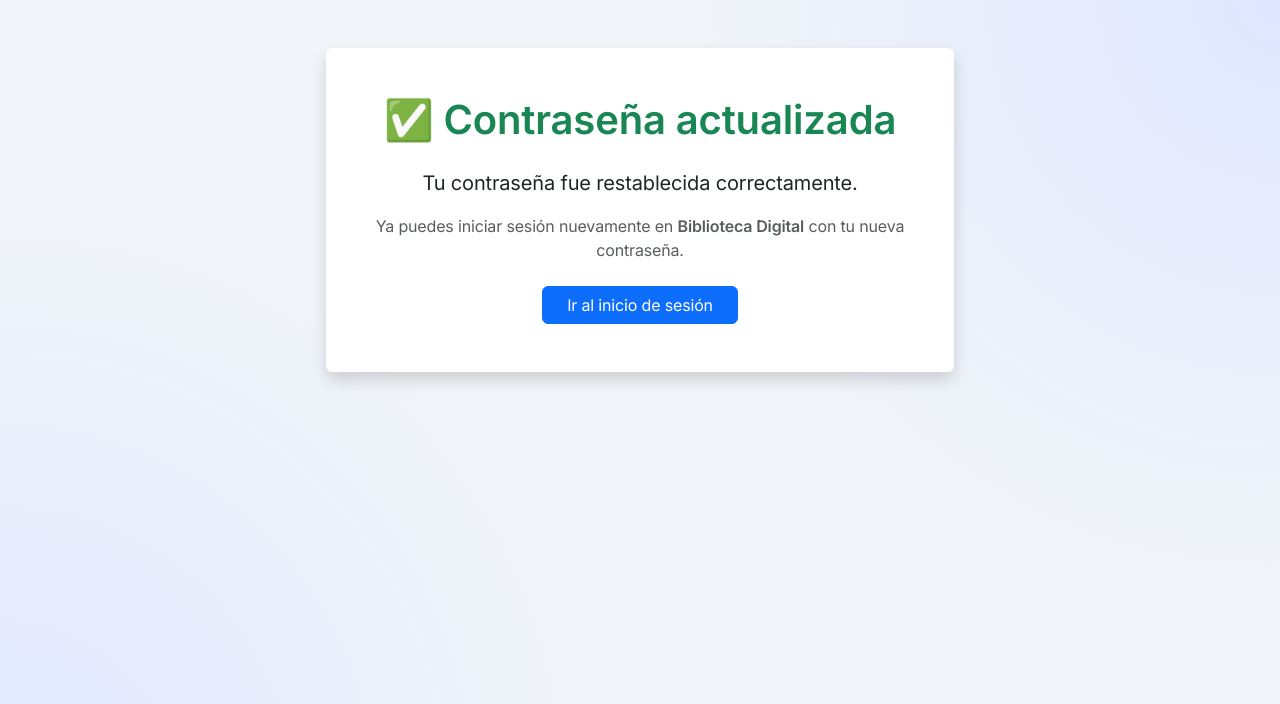
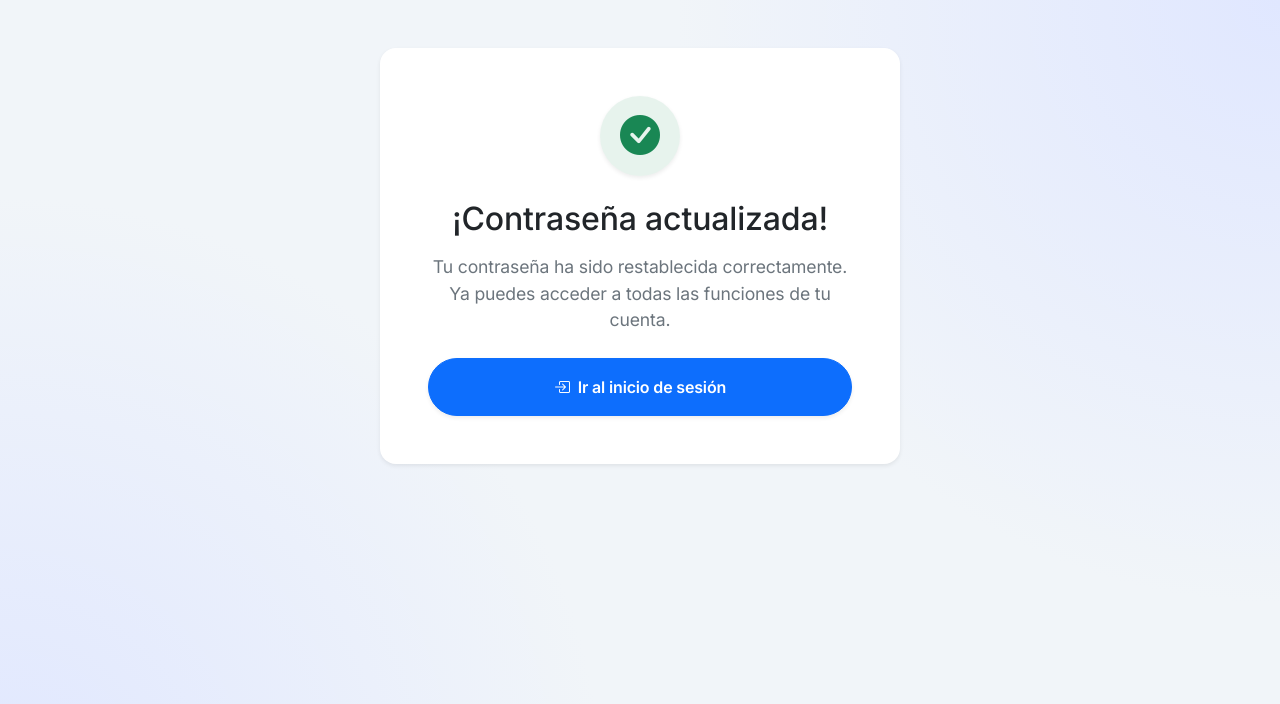
Before and after one commit to KevinDev-exe/Sistema_de_Biblioteca-_Digital, a Django app: page /reset/done/ in a window 1280 px wide. Shown: the top 704 px of the page. Run offline with Django 5.2, Linux system fonts and the light colour scheme.

Commit message:
feat(UI): Rediseño premium de la pantalla de contraseña actualizada

```diff
--- a/Sistema_de_Biblioteca_Digital/accounts/templates/accounts/password_reset_complete.html
+++ b/Sistema_de_Biblioteca_Digital/accounts/templates/accounts/password_reset_complete.html
@@ -3,40 +3,25 @@
 {% block auth_content %}
 
 <div class="row justify-content-center mt-5">
+    <div class="col-md-6 col-lg-5">
+        <div class="panel border-0 shadow-sm p-5 bg-white rounded-4 text-center">
 
-    <div class="col-md-6">
-
-        <div class="card shadow border-0">
-
-            <div class="card-body p-5 text-center">
-
-                <h1 class="text-success fw-bold mb-4">
-                    ✅ Contraseña actualizada
-                </h1>
-
-                <p class="fs-5 mb-3">
-                    Tu contraseña fue restablecida correctamente.
-                </p>
-
-                <p class="text-muted mb-4">
-                    Ya puedes iniciar sesión nuevamente en
-                    <strong>Biblioteca Digital</strong>
-                    con tu nueva contraseña.
-                </p>
-
-                <a
-                    href="{% url 'login' %}"
-                    class="btn btn-primary px-4"
-                >
-                    Ir al inicio de sesión
-                </a>
-
+            <div class="bg-success bg-opacity-10 text-success rounded-circle d-inline-flex align-items-center justify-content-center mb-4 shadow-sm" style="width: 80px; height: 80px;">
+                <i class="bi bi-check-circle-fill" style="font-size: 2.5rem;"></i>
             </div>
 
+            <h2 class="fw-extrabold text-dark mb-3">¡Contraseña actualizada!</h2>
+
+            <p class="text-secondary mb-4" style="font-size: 1.1rem;">
+                Tu contraseña ha sido restablecida correctamente. Ya puedes acceder a todas las funciones de tu cuenta.
+            </p>
+
+            <a href="{% url 'login' %}" class="btn btn-primary w-100 fw-bold rounded-pill shadow-sm py-3 transition-hover">
+                <i class="bi bi-box-arrow-in-right me-2"></i>Ir al inicio de sesión
+            </a>
+
         </div>
-
     </div>
-
 </div>
 
 {% endblock %}
```
